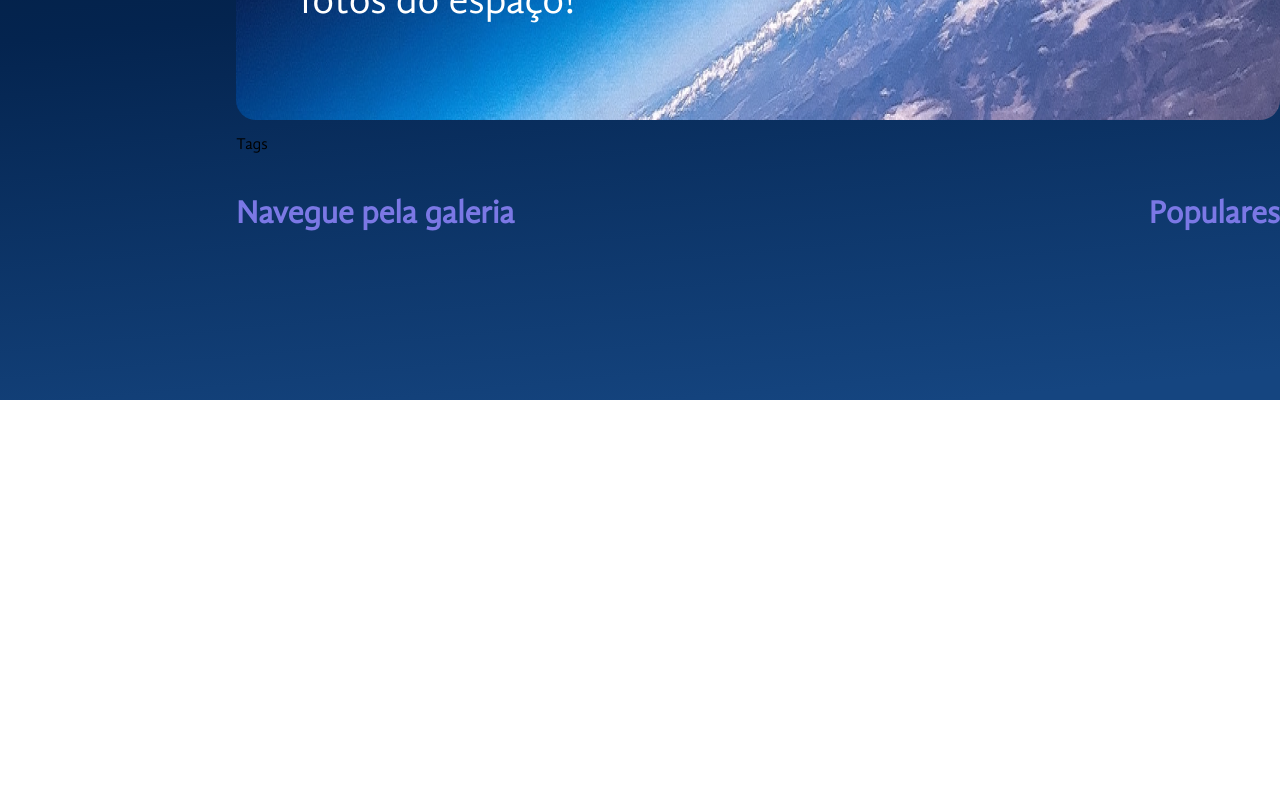
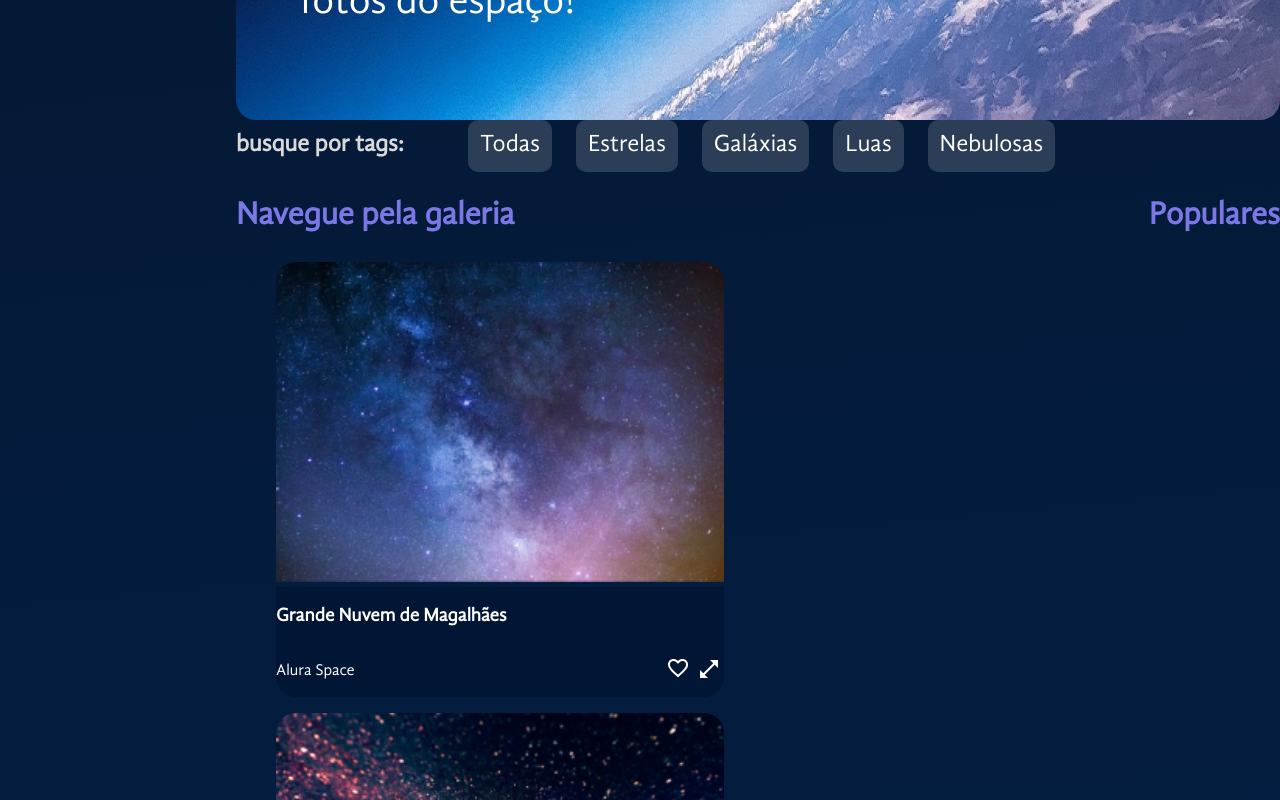
Before and after one commit to Iarley-01/space-app-react-js, a React (Vite) app: page / in a window 1280 px wide. Shown: the part 400-1200 px from the top of the page. Before the commit the page ends 800 px from the top, so only its background shows below. Built offline with nearby package versions, Linux system fonts and the light colour scheme.

Commit message:
Implementando o componente Galeria

```diff
--- a/src/App.jsx
+++ b/src/App.jsx
@@ -1,3 +1,5 @@
+import { useState } from 'react';
+
 import { styled } from 'styled-components';
 
 import EstilosGlobais from './componentes/EstilosGlobais';
@@ -5,6 +7,8 @@ import Cabecalho from './componentes/Cabecalho';
 import BarraLateral from './componentes/BarraLateral';
 import Banner from './componentes/Banner';
 import bannerBackground from './assets/banner.png';
+
+import fotos from './fotos.json';
 
 import Galeria from './componentes/Galeria';
 
@@ -33,6 +37,8 @@ const ConteudoGaleria = styled.section`
 
 function App() {
 
+  const [fotosDaGaleria, setFotosDaGaleria] = useState(fotos);
+
   return (
     <FundoGradiente>
       <EstilosGlobais />
@@ -45,7 +51,7 @@ function App() {
               texto='A galeria mais completa de fotos do espaço!'
               backgroundImage={bannerBackground}
             />
-            <Galeria />
+            <Galeria fotos={fotosDaGaleria}/>
           </ConteudoGaleria>
 
         </MainContainer>
--- /dev/null
+++ b/src/componentes/Galeria/Imagem/index.jsx
@@ -0,0 +1,60 @@
+import { styled } from 'styled-components';
+
+const ImagemFotoEstilizada = styled.figure`
+  width: 448px;
+  border-radius: 20px;
+  overflow: hidden;
+  & img {
+    width: 100%;
+  }
+`
+
+const FotoLegendaEstilizada = styled.figcaption`
+  display: flex;
+  flex-direction: column;
+`
+
+const FotoLegendaContainer = styled.div`
+  background-color: #001634;
+  color: #FFFFFF;
+`
+
+const FotoRodape = styled.div`
+  display: flex;
+  justify-content: space-between;
+`
+
+const FotoBotoes = styled.div`
+  display: flex;
+  justify-content: space-between;
+  align-items: center;
+  & button {
+    background-color: transparent;
+    border: none;
+  }
+`
+
+const Imagem = ({foto}) => {
+  return (
+    <ImagemFotoEstilizada>
+      <img src={foto.path} alt={foto.titulo} />
+      <FotoLegendaEstilizada>
+        <FotoLegendaContainer>
+          <h3>{foto.titulo}</h3>
+          <FotoRodape>
+            <p>{foto.fonte}</p>
+            <FotoBotoes>
+
+            <button><img src="/icones/favorito.png" alt="Icone Coração" /></button>
+            <button><img src="/icones/expandir.png" alt="Ícone expandir"/></button>
+            </FotoBotoes>
+          </FotoRodape>
+        </FotoLegendaContainer>
+
+
+      </FotoLegendaEstilizada>
+    </ImagemFotoEstilizada>
+  );
+}
+
+export default Imagem;
--- a/src/componentes/Galeria/Tags/index.jsx
+++ b/src/componentes/Galeria/Tags/index.jsx
@@ -1,6 +1,46 @@
-const Tags = () => {
+import { styled } from 'styled-components';
+
+import tags from './tags.json';
+
+const ContainerTags = styled.div`
+  display: flex;
+  align-items: center;
+  gap: 64px;
+`
+
+const TituloTag = styled.h3`
+  color: #D9D9D9;
+  font-size: 24px;
+  margin: 0;
+`
+
+const Div = styled.div`
+  display: flex;
+  gap: 24px;
+  justify-content: end;
+`
+
+const BotaoTag = styled.button`
+  background: #D9D9D930;
+  transition: background-color 0.3s ease;
+  color: #FFFFFF;
+  border-radius: 10px;
+  padding: 10px;
+  font-size: 24px;
+  box-sizing: border-box;
+  border: 2px solid transparent;
+  &:hover {
+    border-color: #C98CF1;
+  }
+`
+const Tags = ({texto}) => {
   return (
-    <p>Tags</p>
+    <ContainerTags>
+      <TituloTag>{texto}</TituloTag>
+      <Div>
+        {tags.map(tag => <BotaoTag key={tag.id}>{tag.titulo}</BotaoTag>)}
+      </Div>
+    </ContainerTags>
   );
 }
 
--- /dev/null
+++ b/src/componentes/Galeria/Tags/tags.json
@@ -0,0 +1,22 @@
+[
+    {
+        "id": 0,
+        "titulo": "Todas"
+    },
+    {
+        "id": 1,
+        "titulo": "Estrelas"
+    },
+    {
+        "id": 2,
+        "titulo": "Galáxias"
+    },
+    {
+        "id": 3,
+        "titulo": "Luas"
+    },
+    {
+        "id": 4,
+        "titulo": "Nebulosas"
+    }
+]
--- a/src/componentes/Galeria/index.jsx
+++ b/src/componentes/Galeria/index.jsx
@@ -3,6 +3,7 @@ import { styled } from 'styled-components';
 import Titulo from '../Titulo';
 import Tags from './Tags';
 import Populares from './Populares';
+import Imagem from './Imagem';
 
 const GaleriaContainer = styled.div`
   display: flex;
@@ -12,13 +13,14 @@ const SecaoFluida = styled.section`
   flex-grow: 1;
 `
 
-const Galeria = () => {
+const Galeria = ({fotos = []}) => {
   return (
     <>
-      <Tags />
+      <Tags texto="busque por tags: " />
       <GaleriaContainer>
         <SecaoFluida>
           <Titulo>Navegue pela galeria</Titulo>
+          {fotos.map(foto => <Imagem foto={foto}/>)}
         </SecaoFluida>
         <Populares />
       </GaleriaContainer>
--- /dev/null
+++ b/src/fotos.json
@@ -0,0 +1,72 @@
+[
+  {
+    "titulo": "Grande Nuvem de Magalhães",
+    "fonte": "Alura Space",
+    "path": "/imagens/galeria/foto-1.png",
+    "id": "1",
+    "tagId": 2
+  },
+  {
+    "titulo": "Via Láctea",
+    "fonte": "Alura Space",
+    "path": "/imagens/galeria/foto-2.png",
+    "id": "2",
+    "tagId": 2
+  },
+  {
+    "titulo": "Lua: quarto minguante",
+    "fonte": "Alura Space",
+    "path": "/imagens/galeria/foto-3.png",
+    "id": "3",
+    "tagId": 3
+  },
+  {
+    "titulo": "Galáxia de Andrómeda",
+    "fonte": "Alura Space",
+    "path": "/imagens/galeria/foto-4.png",
+    "id": "4",
+    "tagId": 2
+  },
+  {
+    "titulo": "Estrela Pistola",
+    "fonte": "Alura Space",
+    "path": "/imagens/galeria/foto-5.png",
+    "id": "5",
+    "tagId": 1
+  },
+  {
+    "titulo": "Ilustração",
+    "fonte": "Alura Space",
+    "path": "/imagens/galeria/foto-6.png",
+    "id": "6",
+    "tagId": 4
+  },
+  {
+    "titulo": "Galáxia de Andrómeda",
+    "fonte": "Alura Space",
+    "path": "/imagens/galeria/foto-7.png",
+    "id": "7",
+    "tagId": 2
+  },
+  {
+    "titulo": "Ilustração",
+    "fonte": "Alura Space",
+    "path": "/imagens/galeria/foto-8.png",
+    "id": "8",
+    "tagId": 4
+  },
+  {
+    "titulo": "Céu estrelado",
+    "fonte": "Alura Space",
+    "path": "/imagens/galeria/foto-9.png",
+    "id": "9",
+    "tagId": 1
+  },
+  {
+    "titulo": "Ilustração",
+    "fonte": "Alura Space",
+    "path": "/imagens/galeria/foto-10.png",
+    "id": "10",
+    "tagId": 1
+  }
+]
```
